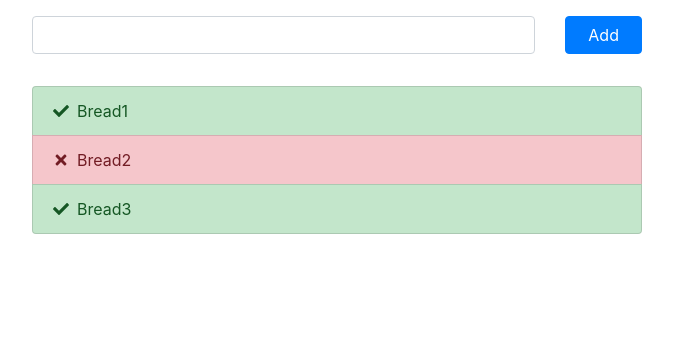
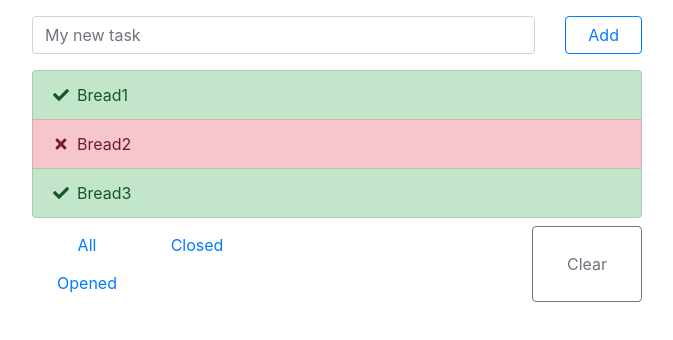
Before and after one commit to norbertnemeth/react-redux-thunk-bootstrap-4-boilerplate, a React (Create React App) app: page / in a window 1280 px wide. Shown: the top 340 px of the page, without its empty margins (303-976 px from the left). Built offline with nearby package versions, Linux system fonts and the light colour scheme.

Commit message:
Add footer

```diff
--- a/src/components/App.js
+++ b/src/components/App.js
@@ -6,9 +6,8 @@ import { library } from '@fortawesome/fontawesome-svg-core';
 
 import TaskInput from './task-input/task-input.component';
 import Tasks from './tasks/tasks.component';
+import Footer from './footer/footer.component';
 import icons from '../side-effects/font-awesome';
-
-console.log(icons)
 
 library.add(...icons);
 
@@ -19,9 +18,14 @@ const App = () => (
         <TaskInput />
       </Col>
     </Row>
-    <Row className="mt-3 justify-content-center">
+    <Row className="justify-content-center">
       <Col sm="6">
         <Tasks />
+      </Col>
+    </Row>
+    <Row className="mt-2 justify-content-center">
+      <Col sm="6">
+        <Footer />
       </Col>
     </Row>
   </Container>
--- /dev/null
+++ b/src/components/footer/footer.component.js
@@ -0,0 +1,22 @@
+import React from 'react';
+import ButtonToolbar from 'react-bootstrap/ButtonToolbar';
+import Button from 'react-bootstrap/Button';
+import Row from 'react-bootstrap/Row';
+import Col from 'react-bootstrap/Col';
+
+export default () => (
+  <Row>
+    <Col sm={6}>
+      <ButtonToolbar>
+        <Button variant="link">All</Button>
+        <Button variant="link">Closed</Button>
+        <Button variant="link">Opened</Button>
+      </ButtonToolbar>
+    </Col>
+    <Col className="d-flex" sm={6}>
+      <ButtonToolbar className="ml-auto">
+        <Button variant="outline-secondary">Clear</Button>
+      </ButtonToolbar>
+    </Col>
+  </Row>
+);
--- a/src/components/task-input/task-input.component.js
+++ b/src/components/task-input/task-input.component.js
@@ -33,12 +33,14 @@ export default class TaskInput extends React.PureComponent {
             <Form.Control
               value={value}
               onChange={e => this.handleChange(e.target.value)}
+              placeholder="My new task"
+              required
             />
           </Col>
           <Col sm="2">
             <Button
               className="w-100"
-              variant="primary"
+              variant="outline-primary"
               type="submit"
               onClick={() => this.handleAdd()}
             >
--- a/src/styles/global.scss
+++ b/src/styles/global.scss
@@ -1,5 +1,5 @@
 button {
-  width: 100px;
+  width: 110px;
 }
 
 .margin-auto {
```
